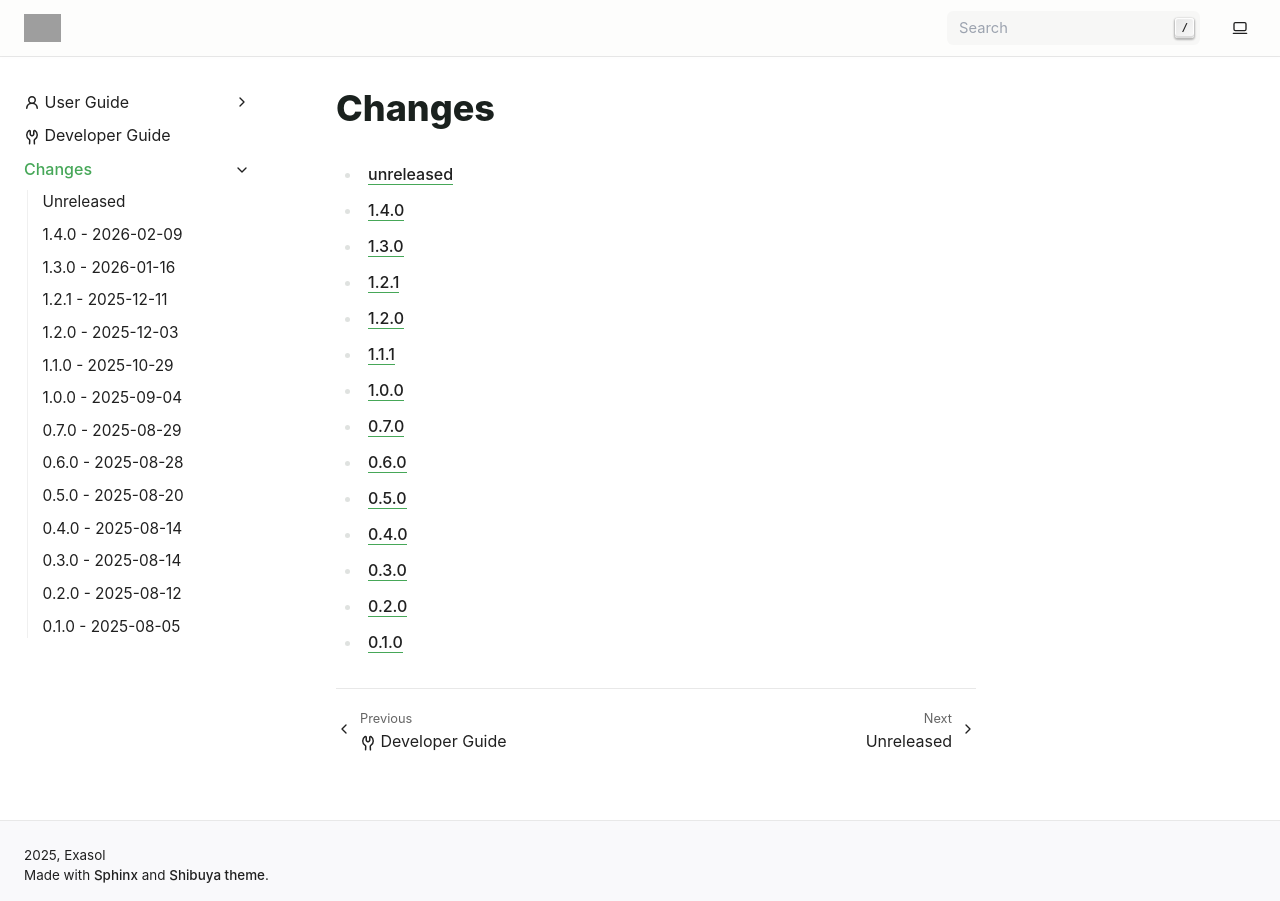
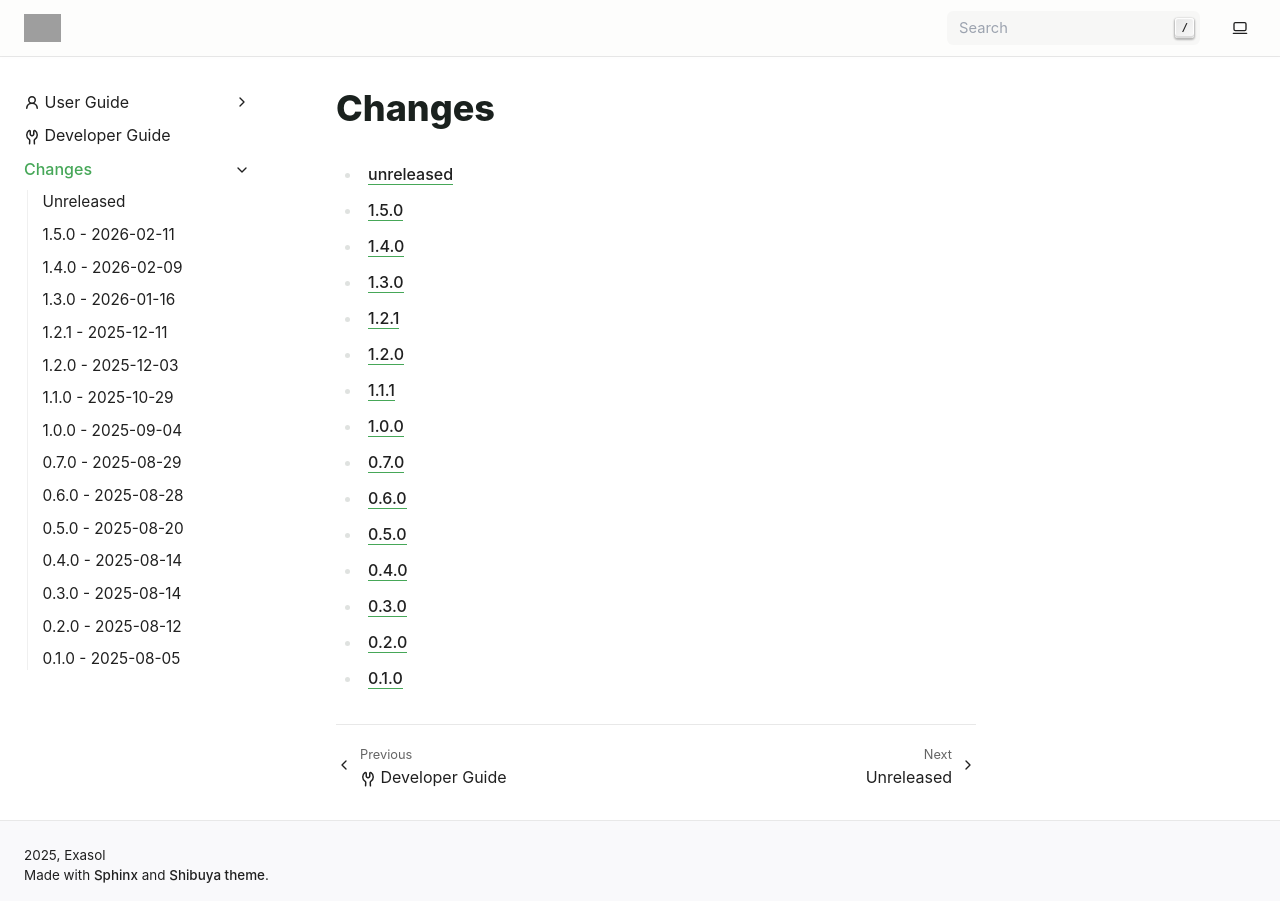
Before and after one commit to exasol/mcp-server, a Sphinx documentation site: the page built from doc/changes/changelog.md, in a window 1280 px wide. Built offline with Sphinx 7.4.7, drawn with Linux system fonts in a browser that asks for light colours; grey boxes are pictures that could not be loaded.

Commit message:
Prepare release 1.5.0

```diff
--- a/doc/changes/changelog.md
+++ b/doc/changes/changelog.md
@@ -1,6 +1,7 @@
 # Changes
 
 * [unreleased](unreleased.md)
+* [1.5.0](changes_1.5.0.md)
 * [1.4.0](changes_1.4.0.md)
 * [1.3.0](changes_1.3.0.md)
 * [1.2.1](changes_1.2.1.md)
@@ -20,6 +21,7 @@
 hidden:
 ---
 unreleased
+changes_1.5.0
 changes_1.4.0
 changes_1.3.0
 changes_1.2.1
--- /dev/null
+++ b/doc/changes/changes_1.5.0.md
@@ -0,0 +1,5 @@
+# 1.5.0 - 2026-02-11
+
+## Features
+
+* #153: Converted resources to tools.
--- a/exasol/ai/mcp/server/version.py
+++ b/exasol/ai/mcp/server/version.py
@@ -9,7 +9,7 @@ If you need to change the version, do so in the pyproject.toml, e.g. by using
 """
 
 MAJOR = 1
-MINOR = 4
+MINOR = 5
 PATCH = 0
 VERSION = f"{MAJOR}.{MINOR}.{PATCH}"
 __version__ = VERSION
--- a/pyproject.toml
+++ b/pyproject.toml
@@ -1,6 +1,6 @@
 [project]
 name = "exasol-mcp-server"
-version = "1.4.0"
+version = "1.5.0"
 requires-python = ">=3.10,<3.14"   # Restriction is due to numpy
 description = "Exasol MCP Server"
 authors = [
```
Also changed, not shown: doc/changes/unreleased.md (+0 -4 lines).
